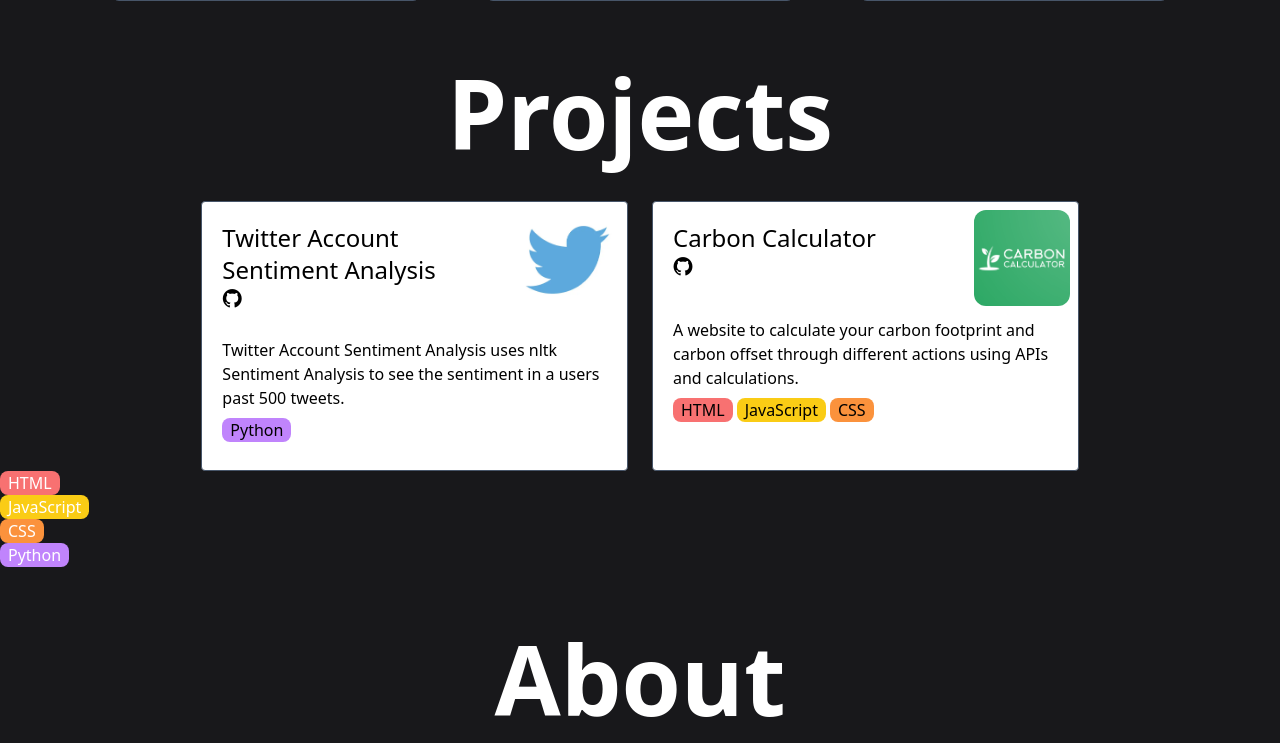
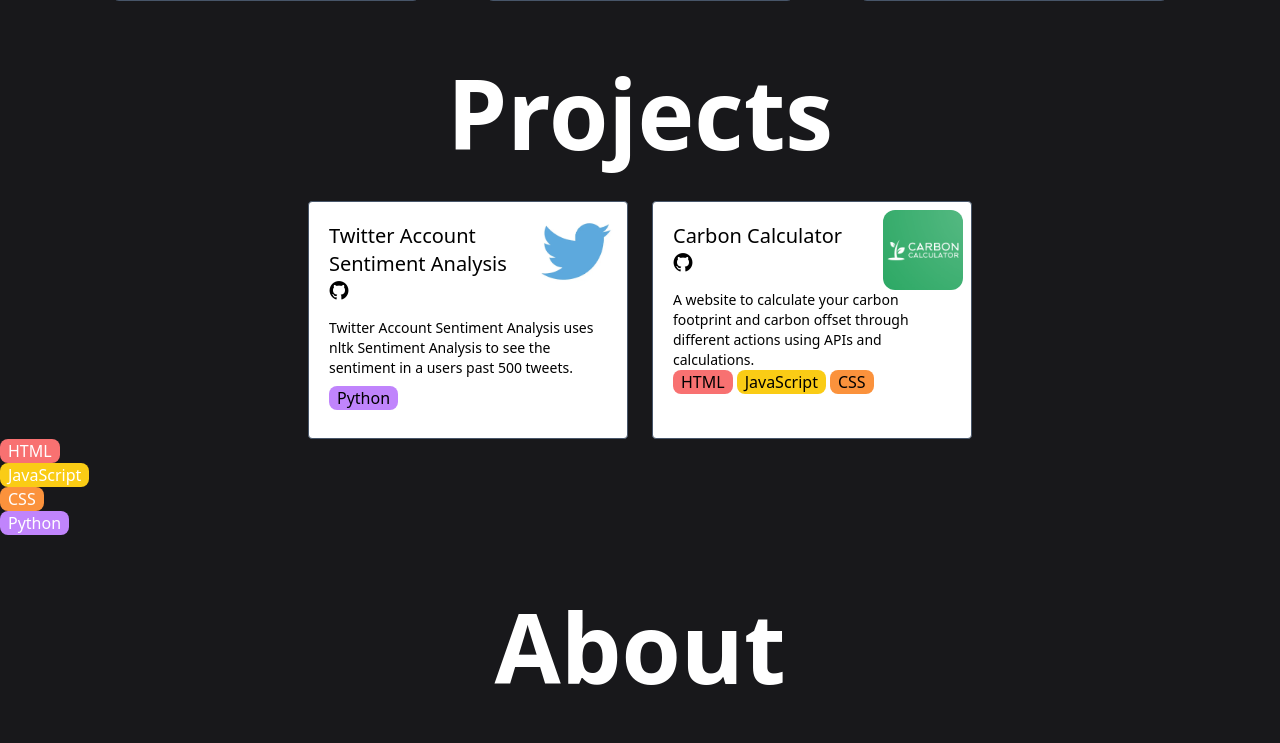
Before and after one commit to Tabadia/thalenabadia, a PHP site: page / in a window 1280 px wide. Shown: the part 1775-2518 px from the top of the page. Run offline with PHP 8.4, Linux system fonts and the light colour scheme.

Commit message:
made smaller but havent fixed tags staying at bottom

```diff
--- a/public_html/index.html
+++ b/public_html/index.html
@@ -313,33 +313,33 @@
         <h1 class="title">Projects</h1>
 
         <div class="flex flex-wrap justify-center space-x-6 w-full">
-          <div class="item w-1/3 border border-slate-600 text-black bg-white rounded p-2">
+          <div class="item w-1/4 border border-slate-600 text-black bg-white rounded p-2">
             <div class="flex flex-row">
               <div class="item flex-auto p-3">
-                <h1 class="text-2xl">Twitter Account Sentiment Analysis</h1>
+                <h1 class="text-xl">Twitter Account Sentiment Analysis</h1>
                 <a href="https://github.com/Tabadia/twitter-account-sentiment-analysis" class="text-xl"><span class="devicon-github-plain"></span></a>
               </div>
-              <img src="img/twitter.webp" class="item w-24 h-24 object-cover">
+              <img src="img/twitter.webp" class="item w-20 h-20  object-cover">
             </div>
-            <div class="p-3">
-              <div class="">Twitter Account Sentiment Analysis uses nltk Sentiment Analysis to see the sentiment in a users past 500 tweets.</div>
+            <div class="px-3 pb-3">
+              <div class="text-sm">Twitter Account Sentiment Analysis uses nltk Sentiment Analysis to see the sentiment in a users past 500 tweets.</div>
               <div class="flex flex-row space-x-1 my-2">
                 <div class="rounded-lg bg-purple-400 px-2 w-fit">Python</div>
               </div>
             </div>
           </div>
 
-          <div class="item w-1/3 border border-slate-600 text-black bg-white rounded p-2">
+          <div class="item w-1/4 border border-slate-600 text-black bg-white rounded p-2">
             <div class="flex flex-row">
               <div class="item flex-auto p-3">
-                <h1 class="text-2xl">Carbon Calculator</h1>
+                <h1 class="text-xl">Carbon Calculator</h1>
                 <a href="https://github.com/Tabadia/CarbonCalculator" class="text-xl"><span class="devicon-github-plain"></span></a>
               </div>
-              <img src="img/carboncalc.png" class="item w-24 h-24 object-cover rounded-xl">
+              <img src="img/carboncalc.png" class="item w-20 h-20 object-cover rounded-xl">
             </div>
-            <div class="p-3">
-              <div class="">A website to calculate your carbon footprint and carbon offset through different actions using APIs and calculations.</div>
-              <div class="flex flex-row space-x-1 my-2">
+            <div class="px-3 pb-3 flex-col h-fit">
+              <div class="text-sm">A website to calculate your carbon footprint and carbon offset through different actions using APIs and calculations.</div>
+              <div class="flex flex-row space-x-1 pt-auto">
                 <div class="rounded-lg bg-red-400 px-2 w-fit">HTML</div>
                 <div class="rounded-lg bg-yellow-400 px-2 w-fit">JavaScript</div>
                 <div class="rounded-lg bg-orange-400 px-2 w-fit">CSS</div>
--- a/public_html/styles.css
+++ b/public_html/styles.css
@@ -675,6 +675,14 @@ Ensure the default browser behavior of the `hidden` attribute.
   bottom: 0px;
 }
 
+.bottom-5 {
+  bottom: 1.25rem;
+}
+
+.bottom-2 {
+  bottom: 0.5rem;
+}
+
 .float-left {
   float: left;
 }
@@ -924,6 +932,10 @@ Ensure the default browser behavior of the `hidden` attribute.
 
 .ml-20 {
   margin-left: 5rem;
+}
+
+.mt-auto {
+  margin-top: auto;
 }
 
 .block {
@@ -1012,6 +1024,20 @@ Ensure the default browser behavior of the `hidden` attribute.
   height: 6rem;
 }
 
+.h-20 {
+  height: 5rem;
+}
+
+.h-2 {
+  height: 0.5rem;
+}
+
+.h-fit {
+  height: -webkit-fit-content;
+  height: -moz-fit-content;
+  height: fit-content;
+}
+
 .w-5 {
   width: 1.25rem;
 }
@@ -1096,6 +1122,10 @@ Ensure the default browser behavior of the `hidden` attribute.
 
 .w-1\/3 {
   width: 33.333333%;
+}
+
+.w-20 {
+  width: 5rem;
 }
 
 .min-w-0 {
@@ -1378,6 +1408,10 @@ Ensure the default browser behavior of the `hidden` attribute.
   --tw-space-x-reverse: 0;
   margin-right: calc(0.25rem * var(--tw-space-x-reverse));
   margin-left: calc(0.25rem * calc(1 - var(--tw-space-x-reverse)));
+}
+
+.self-end {
+  align-self: flex-end;
 }
 
 .justify-self-end {
```
